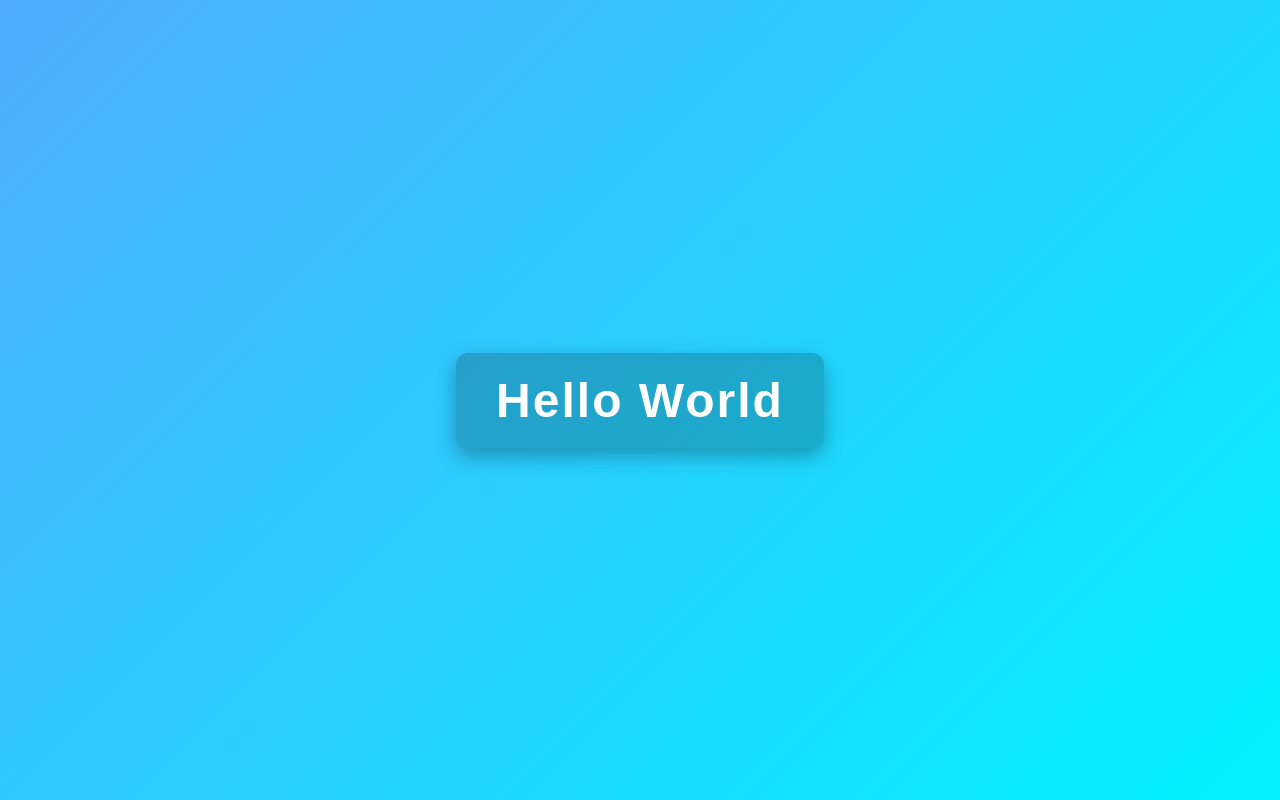
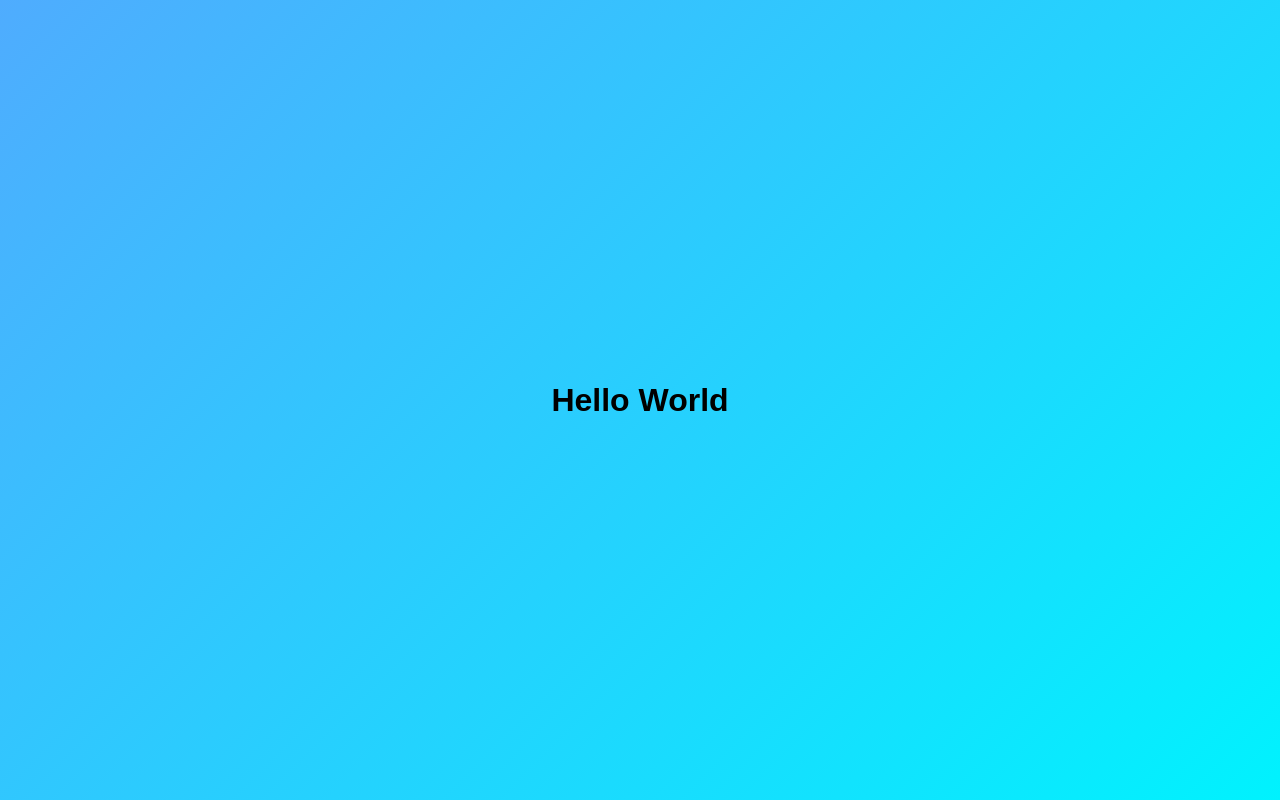
Before and after one commit to gioshwua/repository-ng-pogi, a plain HTML site: page index.html in a window 1280 px wide. Drawn offline with Linux system fonts and the light colour scheme.

Commit message:
binawasan css

```diff
--- a/style.css
+++ b/style.css
@@ -8,18 +8,3 @@
             background: linear-gradient(135deg, #4facfe, #00f2fe);
             font-family: Arial, sans-serif;
         }
-
-        h1 {
-            color: white;
-            font-size: 3rem;
-            padding: 20px 40px;
-            border-radius: 12px;
-            background: rgba(0, 0, 0, 0.2);
-            box-shadow: 0 8px 20px rgba(0, 0, 0, 0.3);
-            letter-spacing: 2px;
-            transition: transform 0.3s ease;
-        }
-
-        h1:hover {
-            transform: scale(1.1);
-        }
```
